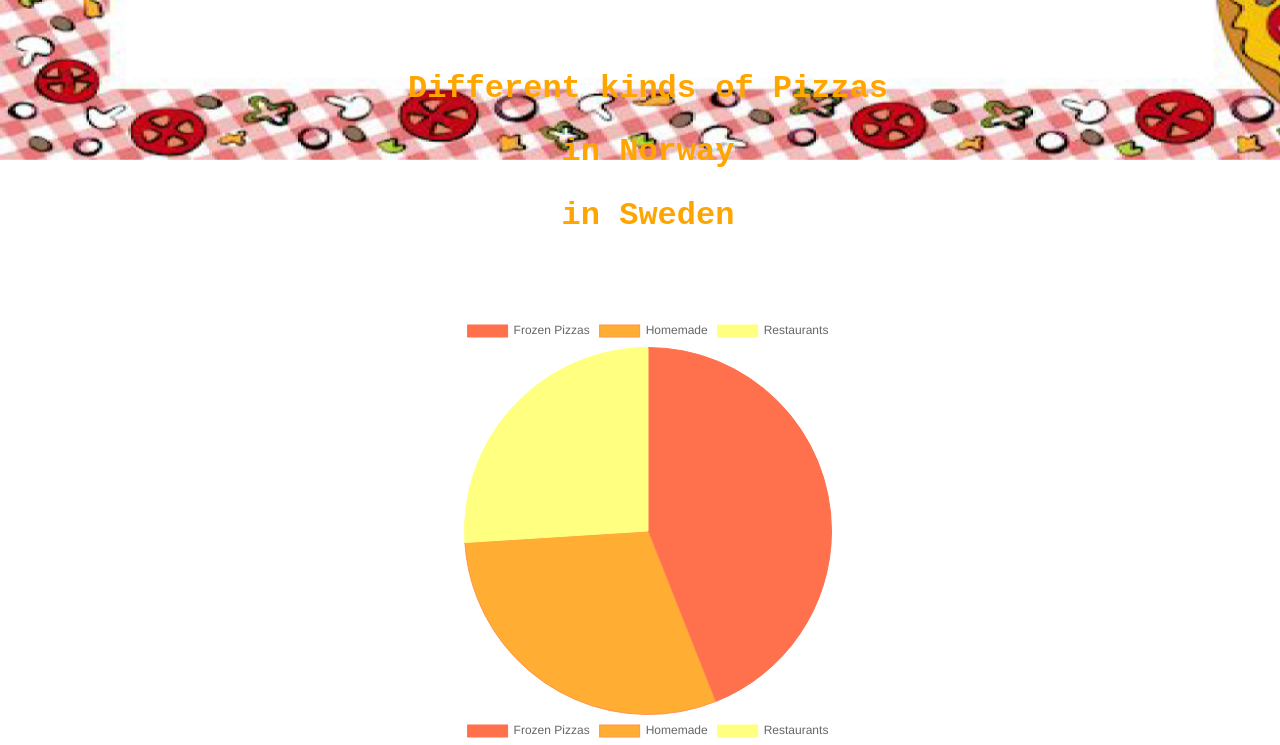
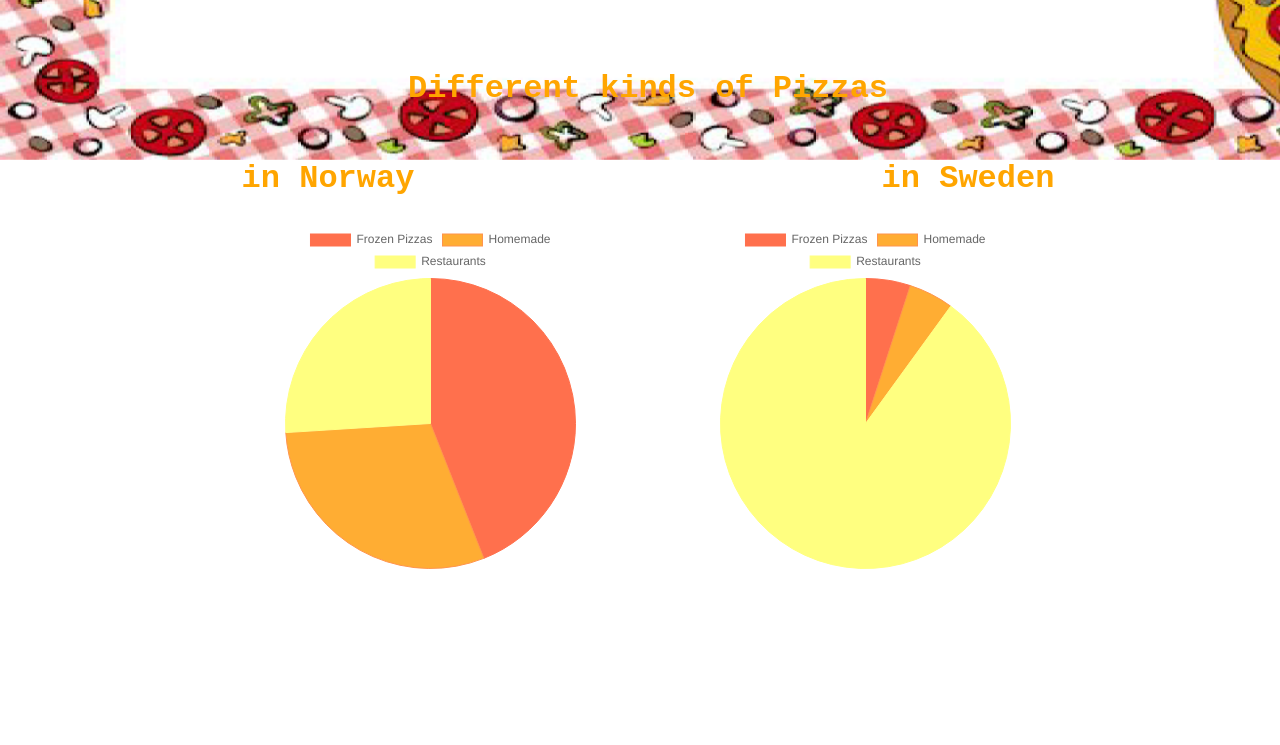
Before and after one commit to carolinalindelow/carolinalindelow.github.io, a plain HTML site: page index.html in a window 1280 px wide. Shown: the part 640-1385 px from the top of the page. Drawn offline with nearby package versions, Linux system fonts and the light colour scheme.

Commit message:
Update style.css

```diff
--- a/style.css
+++ b/style.css
@@ -57,14 +57,27 @@ a:hover, a:active {
     background-color: orange;
     color: white;}
 
+img.animated-gif{
+  width: 50px;
+  height: auto;
+}
+
+.sektion{
+  float: left;
+  width:50%;
+  text-align:center;
+}
+
 #myChart{max-width: 350px;
 		margin:auto;
 max-height: 350px;}
 
-#myChart2{max-width: 400px;
-	margin:auto;
-max-height: 400px}
+#myChart2{max-width: 27%;
+	margin-right:0px;
+  margin-left: 250px;
+float:left;}
 
-#myChart3{max-width: 400px;
-	margin:auto;
-max-height: 400px}
+#myChart3{max-width: 27%;
+  margin-right:250px;
+  margin-left: 0px;
+float:right;}
```
